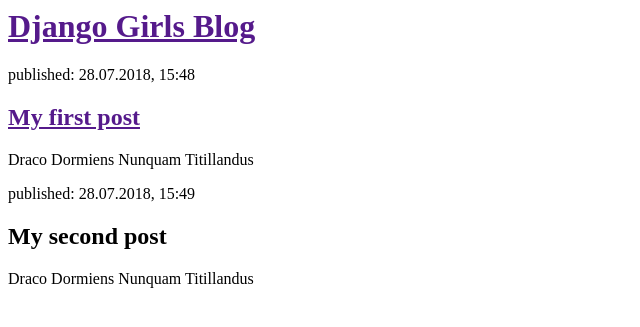
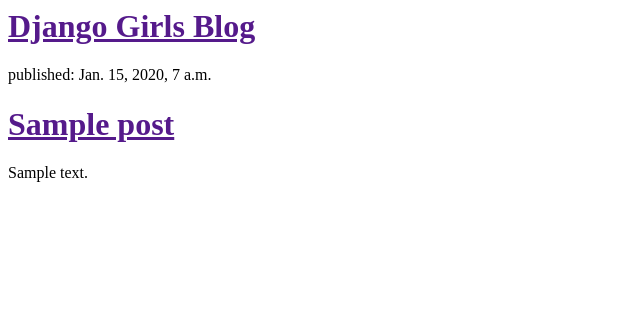
Before and after one commit to ericabasilio/my-first-blog, a Django app: template blog/templates/blog/post_list.html in a window 1280 px wide. Shown: the top 327 px of the page, without its empty margins (0-640 px from the left). Run offline with Django 3.2, Linux system fonts and the light colour scheme; the template is opened without the code that fills it: values that come from a table or form of the project are taken from there, others are empty; tables that the repository leaves empty hold one stand-in row (values such as "Sample post").

Commit message:
Modified templates to display posts from database

```diff
--- a/blog/templates/blog/post_list.html
+++ b/blog/templates/blog/post_list.html
@@ -6,17 +6,12 @@
 		<div>
 			<h1><a href="">Django Girls Blog</a></h1>
 		</div>
-
+		{% for post in posts %}
 		<div>
-			<p>published: 28.07.2018, 15:48</p>
-			<h2><a href="">My first post</a></h2>
-			<p>Draco Dormiens Nunquam Titillandus</p>
+			<p>published: {{post.published_date}}</p>
+			<h1><a href="">{{post.title}}</a></h1>
+			<p>{{post.text|linebreaksbr}}</p>
 		</div>
-
-		<div>
-			<p>published: 28.07.2018, 15:49</p>
-			<h2>My second post<a href=""></a></h2>
-			<p>Draco Dormiens Nunquam Titillandus</p>
-		</div>
+		{% endfor %}
 	</body>
 </hmtl>
--- a/blog/views.py
+++ b/blog/views.py
@@ -1,4 +1,7 @@
 from django.shortcuts import render
+from django.utils import timezone
+from .models import Post
 
 def post_list(request):
-	return render(request, 'blog/post_list.html', {})
+	posts = Post.objects.filter(published_date__lte=timezone.now()).order_by('published_date')
+	return render(request, 'blog/post_list.html', {'posts': posts})
```
